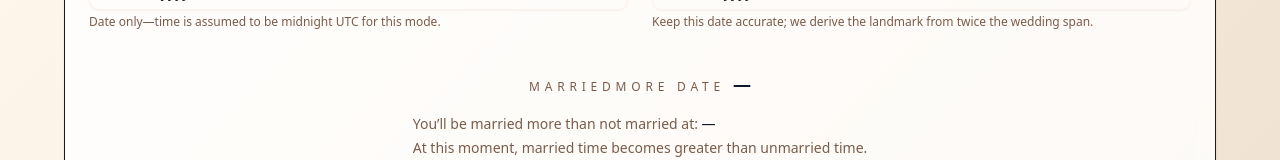
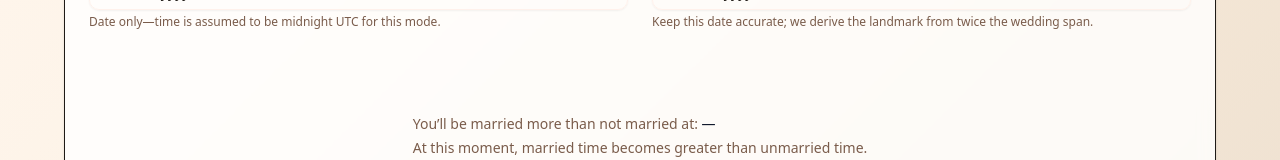
Before and after one commit to Veltrex1/MM-Calculator, a Next.js app: page / in a window 1280 px wide. Shown: the part 441-601 px from the top of the page. Built offline with nearby package versions, Linux system fonts and the light colour scheme.

Commit message:
Update MM calculator

```diff
--- a/app/page.tsx
+++ b/app/page.tsx
@@ -21,6 +21,7 @@ import {
   SelectValue,
 } from "@/components/ui/select";
 import { Tabs, TabsContent, TabsList, TabsTrigger } from "@/components/ui/tabs";
+import { cn } from "@/lib/utils";
 
 type Mode = "basic" | "advanced";
 
@@ -244,6 +245,8 @@ export default function Home() {
     weddingTimezone,
   ]);
 
+  const resultVisible = result.status === "ready";
+
   const isReadyResult = (
     candidate: CalculationResult
   ): candidate is Extract<CalculationResult, { status: "ready" }> =>
@@ -463,7 +466,12 @@ export default function Home() {
             </Tabs>
           </CardContent>
           <CardFooter className="flex flex-col gap-4 px-6 pt-0 pb-6">
-            <div className="flex flex-wrap items-baseline gap-2">
+            <div
+              className={cn(
+                "flex flex-wrap items-baseline gap-2 transition-all duration-500 ease-out",
+                resultVisible ? "opacity-100 translate-y-0" : "opacity-0 translate-y-2"
+              )}
+            >
               <p className="text-xs uppercase tracking-[0.4em] text-muted-foreground">
                 MarriedMore Date
               </p>
```
